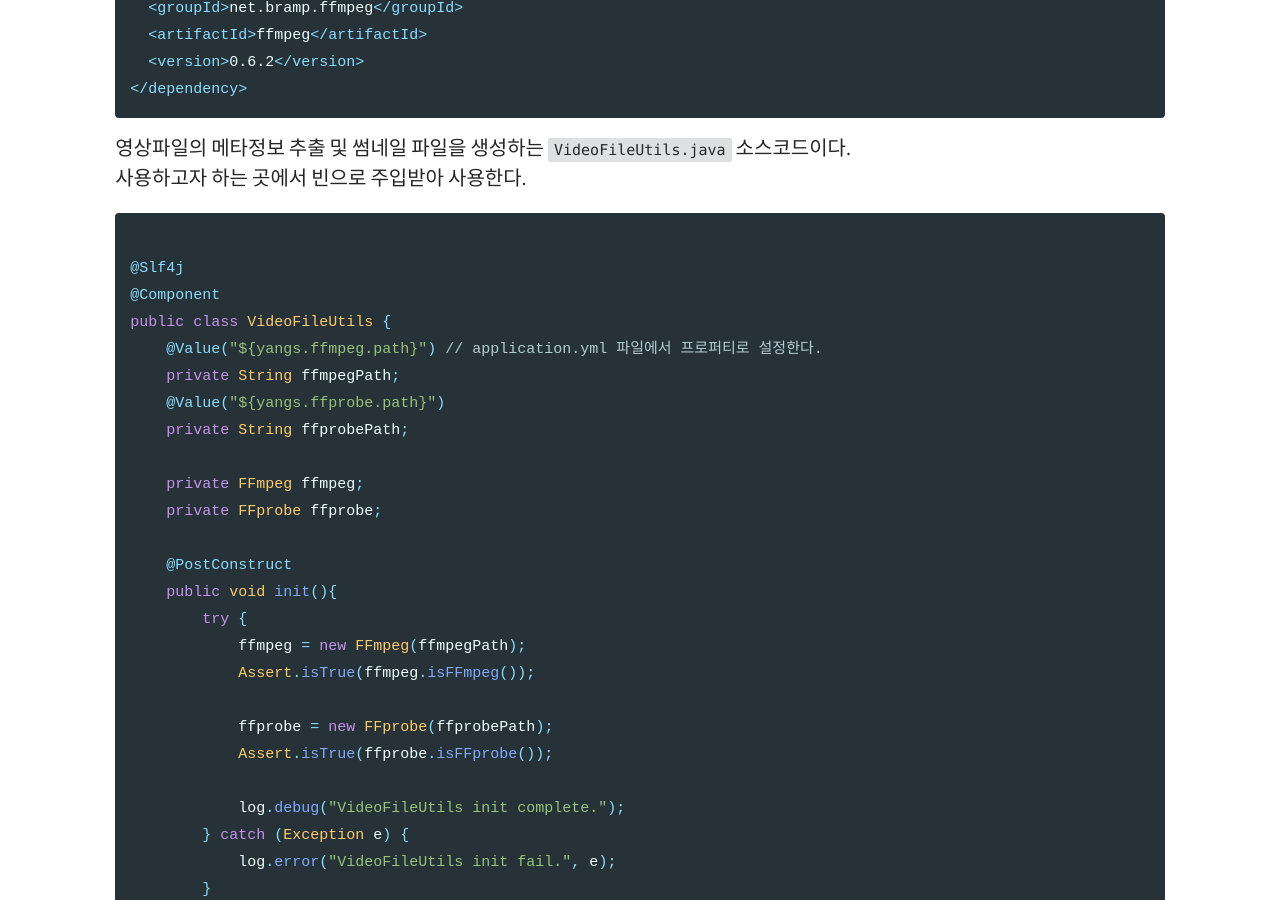
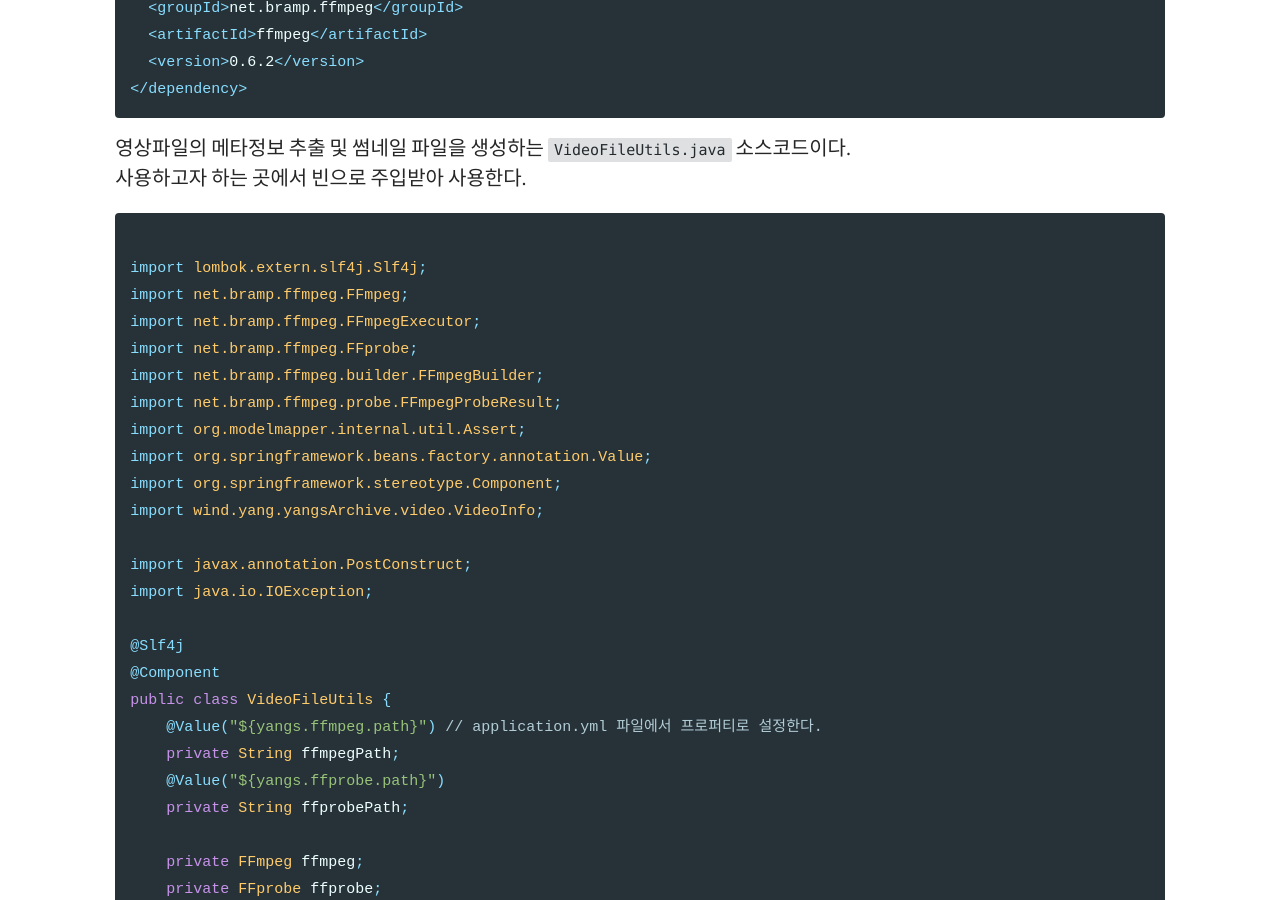
Before and after one commit to swampwar/swampwar.github.io, a Jekyll site: the page built from _posts/2020/2020-07-02-java에서 ffmpeg 사용하기.md, in a window 1280 px wide and 900 px high, scrolled down 560 px. Built offline with Jekyll 4.4.1, drawn with Linux system fonts in a browser that asks for light colours.

Commit message:
자바에서 ffmpeg 사용하기 포스팅

````diff
--- a/_posts/2020/2020-07-02-java에서 ffmpeg 사용하기.md
+++ b/_posts/2020/2020-07-02-java에서 ffmpeg 사용하기.md
@@ -22,6 +22,20 @@ tags: [java, ffmpeg, 썸네일]
 사용하고자 하는 곳에서 빈으로 주입받아 사용한다.
 
 ```java
+
+import lombok.extern.slf4j.Slf4j;
+import net.bramp.ffmpeg.FFmpeg;
+import net.bramp.ffmpeg.FFmpegExecutor;
+import net.bramp.ffmpeg.FFprobe;
+import net.bramp.ffmpeg.builder.FFmpegBuilder;
+import net.bramp.ffmpeg.probe.FFmpegProbeResult;
+import org.modelmapper.internal.util.Assert;
+import org.springframework.beans.factory.annotation.Value;
+import org.springframework.stereotype.Component;
+import wind.yang.yangsArchive.video.VideoInfo;
+
+import javax.annotation.PostConstruct;
+import java.io.IOException;
 
 @Slf4j
 @Component
````
